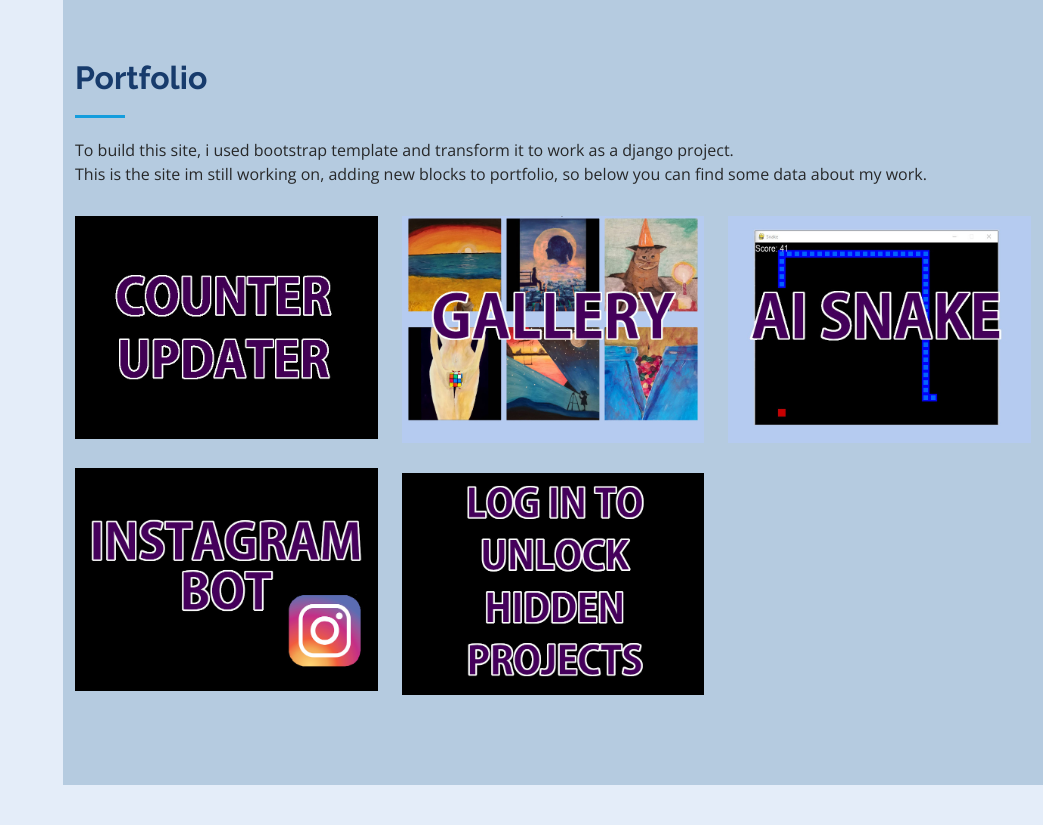
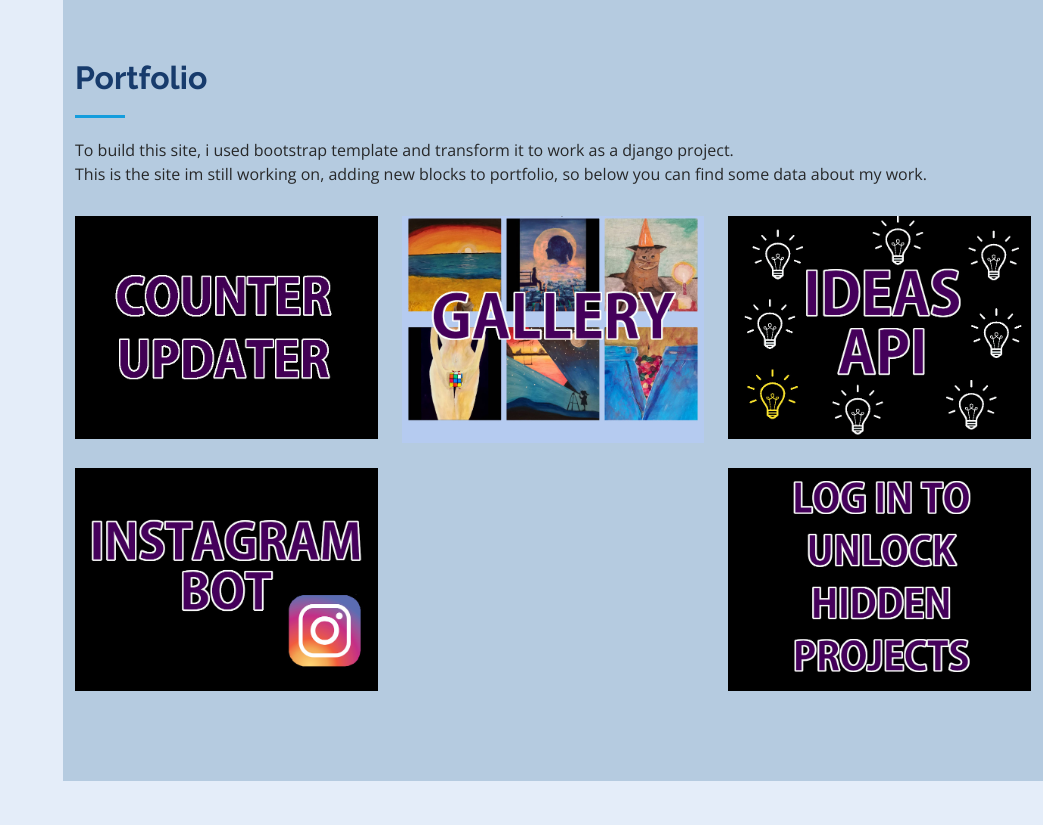
Before and after one commit to nox29a/cv, a Django app: page / in a window 1280 px wide. Shown: the part 2802-3627 px from the top of the page, without its empty margins (237-1280 px from the left). Run offline with Django 4.2, Linux system fonts and the light colour scheme; data that the repository does not hold is empty; some libraries are stand-ins or nearby versions.

Commit message:
swap portfolio links

```diff
--- a/cv/templates/base.html
+++ b/cv/templates/base.html
@@ -285,12 +285,13 @@
 
           <div class="col-lg-4 col-md-6 portfolio-item">
             <div class="portfolio-wrap">
-              <img src="{% static 'assets/img/portfolio/portfolio-2.jpg' %}" class="img-fluid" alt="">
+              <img src="{% static 'assets/img/portfolio/portfolio-8.jpg' %}" class="img-fluid" alt="">
               <div class="portfolio-links">
-                <a href="{% url 'snake' %}" title="More Details"><i class="bi bi-arrow-up-square-fill"></i></a>
+                <a href="{% url 'bored' %}" title="More Details"><i class="bi bi-arrow-up-square-fill"></i></a>
               </div>
             </div>
-          </div>
+            </div>
+
 
           <div class="col-lg-4 col-md-6 portfolio-item">
             <div class="portfolio-wrap">
@@ -327,14 +328,16 @@
               </div>
             </div>
             </div>
+
+
           <div class="col-lg-4 col-md-6 portfolio-item">
             <div class="portfolio-wrap">
-              <img src="{% static 'assets/img/portfolio/portfolio-8.jpg' %}" class="img-fluid" alt="">
+              <img src="{% static 'assets/img/portfolio/portfolio-2.jpg' %}" class="img-fluid" alt="">
               <div class="portfolio-links">
-                <a href="{% url 'bored' %}" title="More Details"><i class="bi bi-arrow-up-square-fill"></i></a>
+                <a href="{% url 'snake' %}" title="More Details"><i class="bi bi-arrow-up-square-fill"></i></a>
               </div>
             </div>
-            </div>
+          </div>
           {% endif %}
         </div>
 
```
